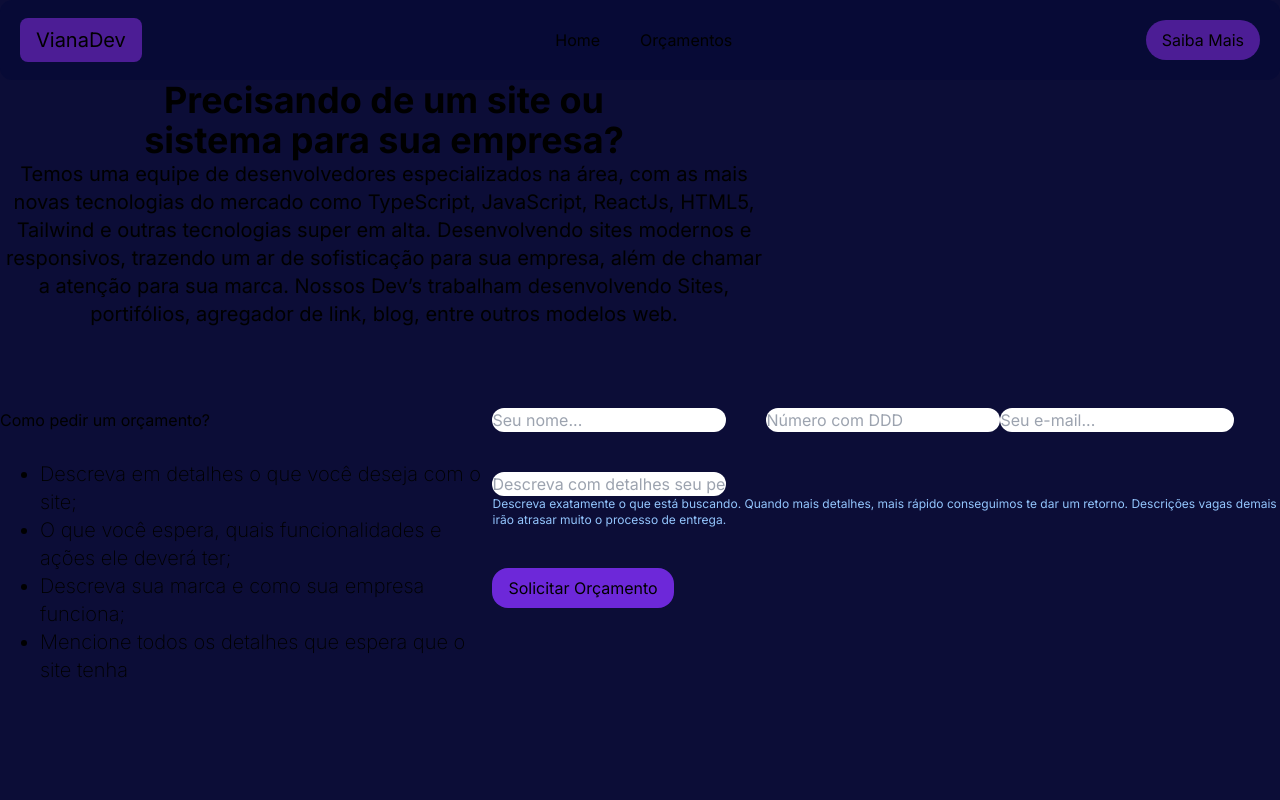
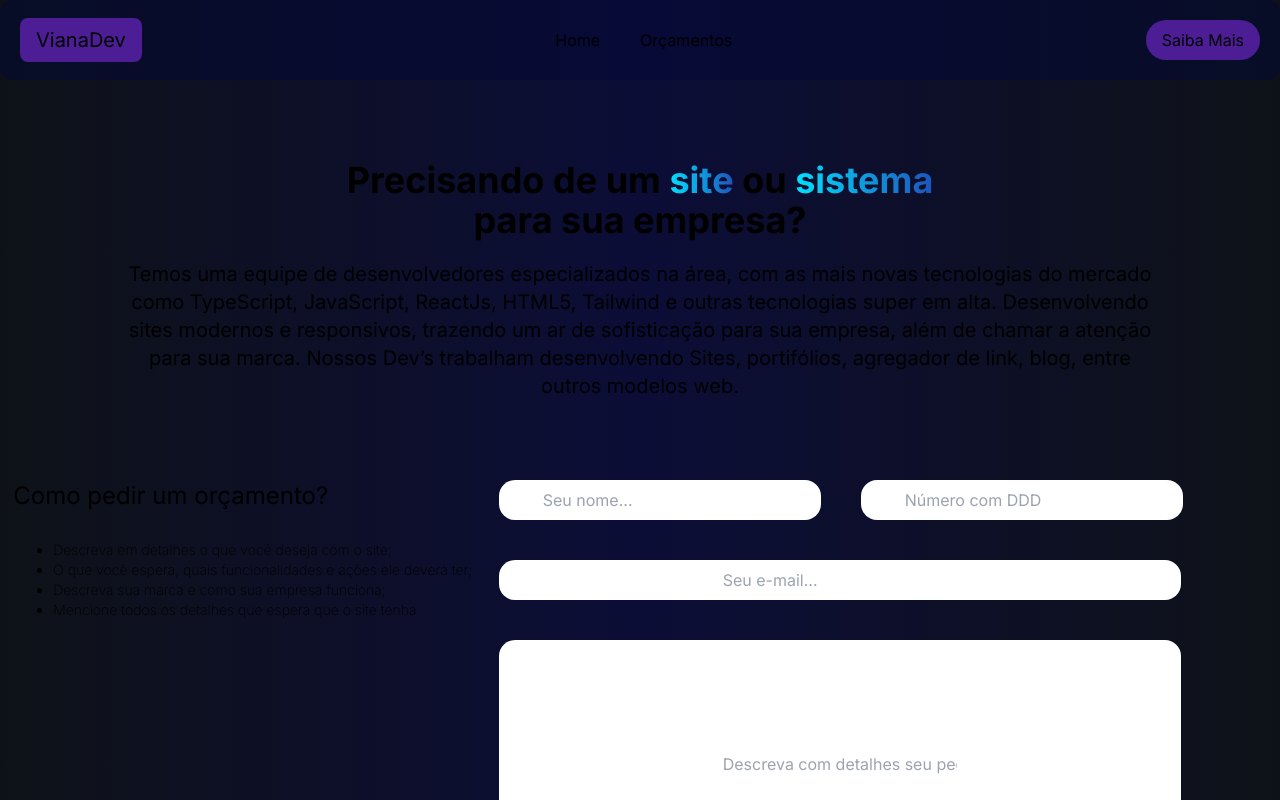
Before and after one commit to IdenildoViana/Web-site, a Next.js app: page /Orcamento in a window 1280 px wide. Built offline with nearby package versions, Linux system fonts and the light colour scheme.

Commit message:
Ajustes das páginas

```diff
--- a/src/app/Componentes/ButtonHome/index.tsx
+++ b/src/app/Componentes/ButtonHome/index.tsx
@@ -1,8 +1,10 @@
+import Link from "next/link"
+
 function ButtonHome (){
     return(
-        <div className="text-xl mt-10 text-center ">
+        <div className="text-xl mt-10 text-center  ">
             <button className="bg-green-500 px-4 py-2 rounded-full mr-10">Saiba mais </button>
-            <button className="bg-violet-800 px-4 py-2 rounded-full">Orçamento</button>
+            <button className="bg-violet-800 px-4 py-2 rounded-full"> <Link href='/Orcamento'> <a>Orçamento</a> </Link></button>
         </div>
     )
 }
--- a/src/app/Componentes/Header/index.tsx
+++ b/src/app/Componentes/Header/index.tsx
@@ -3,13 +3,12 @@ import Link from "next/link"
 const Header = () =>{
     return (
         <div className="flex h-20 bg-[#030937] bg-opacity-50 justify-between items-center px-5 sm:rounded-xl ">
-            <button className="text-xl bg-violet-900 py-2 px-4 rounded-lg">VianaDev</button>
+            <button className="text-xl bg-violet-900 py-2 px-4 rounded-lg ">VianaDev</button>
             <div className="flex ">
-                <button className="mr-10">  <Link href="/"> <a > Home </a> </Link></button>
-                <button> <Link href="/Orcamento"> <a > Orçamentos </a> </Link></button>
+                <button className="mr-10 hover:text-violet-600 focus:text-violet-600 ">  <Link href="/"> <a > Home </a> </Link></button>
+                <button className=" hover:text-violet-600 hover:focus:text-violet-600"> <Link href="/Orcamento"> <a > Orçamentos </a> </Link></button>
             </div>
-
-            <button className="bg-violet-900 py-2 px-4 rounded-full">Saiba Mais</button>
+            <button className="bg-violet-900 py-2 px-4 rounded-full text-center items-center justify-center">Saiba Mais</button>
 
         </div>
     )
--- a/src/app/Componentes/ImgHome/index.tsx
+++ b/src/app/Componentes/ImgHome/index.tsx
@@ -4,7 +4,7 @@ import img3 from '../../../Imagens/img3.png'
 
 function ImgHome(){
     return(
-        <div className='mr-64'>
+        <div className='mr-64 max-w-xs my-auto'>
             <img src={img1.src} alt="primeira imagem" className="mt-10"/>
             <img src={img2.src} alt="primeira imagem" className="mt-10"/>
             <img src={img3.src} alt="primeira imagem" className="mt-10"/>
--- a/src/app/Componentes/Questionario/index.tsx
+++ b/src/app/Componentes/Questionario/index.tsx
@@ -1,15 +1,20 @@
 function Questionario (){
     return(
-        <div className="">
+        <div className="max-w-screen-md mx-auto mb-10 ">
             <div>
-                <input type="text" placeholder="Seu nome..." className="mr-10 mb-10 rounded-full"/>
-                <input type="number" placeholder="Número com DDD" className="rounded-full"/>
-                <input type="email" placeholder="Seu e-mail..." className="rounded-full" />
-                <input type="text" placeholder="Descreva com detalhes seu pedido aqui..." className="rounded-full" />
+                <div className="flex">
+                    <input type="text" placeholder="Seu nome..." className="mr-10 mb-10 rounded-2xl py-2 px-11 text-black"/>
+                    <input type="number" placeholder="Número com DDD" className="rounded-2xl mb-10 text-black px-11"/>
+                </div>
+                <input type="email" placeholder="Seu e-mail..." className="rounded-2xl py-2 px-56 mb-10 text-black " />
+                <input type="text" placeholder="Descreva com detalhes seu pedido aqui..." className="rounded-2xl py-28 px-56 text-black " />
             </div>
-            <p className="text-xs text-blue-300">Descreva exatamente o que está buscando. Quando mais detalhes, mais rápido conseguimos te dar um retorno. Descrições vagas demais irão atrasar muito o processo de entrega.</p>
+            <p className="text-xs text-blue-300  ">Descreva exatamente o que está buscando. Quando mais detalhes, mais rápido conseguimos te dar um retorno. Descrições vagas demais irão atrasar muito o processo de entrega.</p>
 
-            <button className=" bg-violet-700 mt-10 py-2 px-4 rounded-2xl"> Solicitar Orçamento </button>
+            <div className=" items-center justify-center text-center" >
+                <button className=" bg-violet-900 mt-10 py-2 px-4 rounded-2xl "> Solicitar Orçamento </button>
+
+            </div>
 
         </div>
     )
--- a/src/app/Componentes/TextHome/index.tsx
+++ b/src/app/Componentes/TextHome/index.tsx
@@ -2,13 +2,13 @@ import ButtonHome from "../ButtonHome"
 
 function TextHome () {
     return(
-        <div className="mt-14 ml-10 text-5xl font-semibold">
-            <h1 className=""> Seu negócio com mais vida. </h1>
-            <h1 className="mt-2"> Tenha mais Visibilidade. </h1>
-            <h1 className="mt-2"> Conquiste seus sonhos. </h1>
+        <div className="mt-14 ml-10 text-5xl font-extrabold ">
+            <h1 className=""> <span className="  bg-gradient-to-r  from-[#01E1FF] to-[#1E53BB] text-transparent bg-clip-text">Seu negócio</span> com mais vida. </h1>
+            <h1 className="mt-2"> Tenha mais <span className="bg-gradient-to-r  from-[#01E1FF] to-[#1E53BB] text-transparent bg-clip-text"> Visibilidade. </span> </h1>
+            <h1 className="mt-2"> <span className="bg-gradient-to-r  from-[#01E1FF] to-[#1E53BB] text-transparent bg-clip-text">Conquiste</span> seus sonhos. </h1>
 
             <h2 className="mt-14 text-3xl font-medium">Por que ter um site?</h2>
-            <ul className="text-xl font-extralight g-10 list-disc ml-10 mt-7">
+            <ul className="text-xl font-extralight g-10 list-disc ml-10 mt-7 max-w-screen-lg mx-auto">
                 <li>Ele amplia a presença digital;</li>
                 <li>Alcança um público maior e supera barreiras geográficas e temporais;</li>
                 <li>Um site bem projetado serve como uma poderosa ferramenta de marketing;</li>
--- a/src/app/Componentes/TextOrcamento/index.tsx
+++ b/src/app/Componentes/TextOrcamento/index.tsx
@@ -2,15 +2,15 @@ import Questionario from "../Questionario"
 
 function TextOrcamento (){
     return(
-        <div className="items-center">
-            <div className="mb-20">
-                <h1 className="text-center text-4xl max-w-3xl font-bold">Precisando de um site ou <br/> sistema para sua empresa?</h1>
-                <p className=" text-center items-center justify-center max-w-3xl text-xl">Temos uma equipe de desenvolvedores especializados na área, com as mais novas tecnologias do mercado como TypeScript, JavaScript, ReactJs, HTML5, Tailwind e outras tecnologias super em alta. Desenvolvendo sites modernos e responsivos, trazendo um ar de sofisticação para sua empresa, além de chamar a atenção para sua marca. Nossos Dev’s trabalham desenvolvendo Sites, portifólios, agregador de link, blog, entre outros modelos web.</p>
+        <div>
+            <div className="mb-20 mt-20 ">
+                <h1 className="text-center text-4xl font-bold max-w-screen-sm mx-auto mb-5 "> Precisando de um <span className="bg-gradient-to-r  from-[#01E1FF] to-[#1E53BB] text-transparent bg-clip-text">site</span> ou  <span className="bg-gradient-to-r  from-[#01E1FF] to-[#1E53BB] text-transparent bg-clip-text">sistema</span> para sua empresa? </h1>
+                <p className=" text-center max-w-screen-lg mx-auto text-xl">Temos uma equipe de desenvolvedores especializados na área, com as mais novas tecnologias do mercado como TypeScript, JavaScript, ReactJs, HTML5, Tailwind e outras tecnologias super em alta. Desenvolvendo sites modernos e responsivos, trazendo um ar de sofisticação para sua empresa, além de chamar a atenção para sua marca. Nossos Dev’s trabalham desenvolvendo Sites, portifólios, agregador de link, blog, entre outros modelos web.</p>
             </div>
             <div className="flex">
-                <div>
-                    <h2>Como pedir um orçamento?</h2>
-                        <ul className="text-xl font-extralight g-10 list-disc ml-10 mt-7">
+                <div className=" mx-auto">
+                    <h2 className="text-2xl">Como pedir um orçamento?</h2>
+                        <ul className="text-sm font-extralight g-10 list-disc ml-10 mt-7">
                             <li>
                                 Descreva em detalhes o que você deseja com o site;
                             </li>
--- a/src/app/Orcamento/page.tsx
+++ b/src/app/Orcamento/page.tsx
@@ -5,7 +5,7 @@ import TextOrcamento from "../Componentes/TextOrcamento";
 
 export default function Home() {
   return (
-    <main className="h-screen overflow-auto bg-[#0C0D37]">
+    <main className="h-screen overflow-auto bg-gradient-to-r from-[#0E1218] via-[#0C0D37] to-[#0E1218] ">
       <Header/>
       <TextOrcamento/>
 
--- a/src/app/page.tsx
+++ b/src/app/page.tsx
@@ -4,9 +4,9 @@ import TextHome from "./Componentes/TextHome";
 
 export default function Home() {
   return (
-    <main className="h-screen overflow-auto bg-[#0C0D37]">
+    <main className="h-screen overflow-auto mx-auto bg-gradient-to-r from-[#0E1218] via-[#0C0D37] to-[#0E1218] ">
       <Header/>
-      <div className="flex gap-x-10">
+      <div className="flex justify-center items-center  gap-x-20">
         <TextHome/>
         <ImgHome/>
       </div>
```
